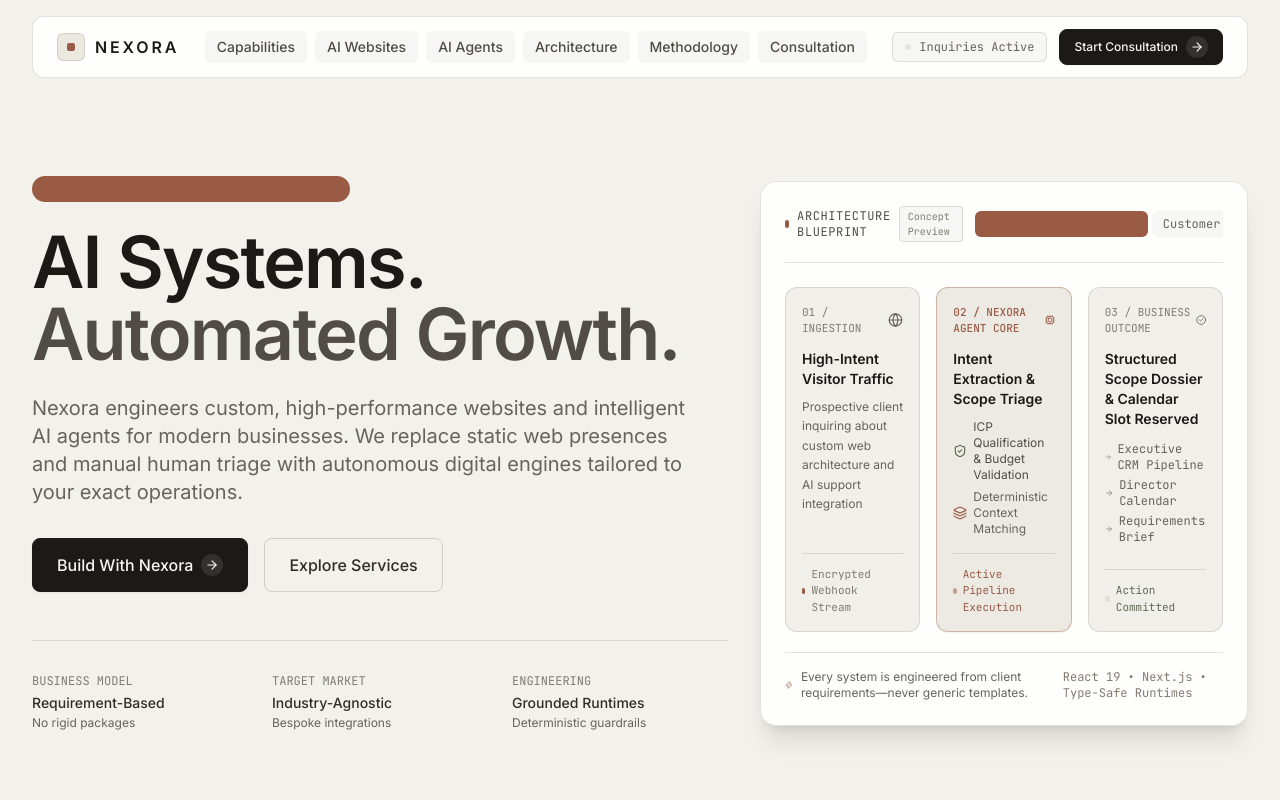
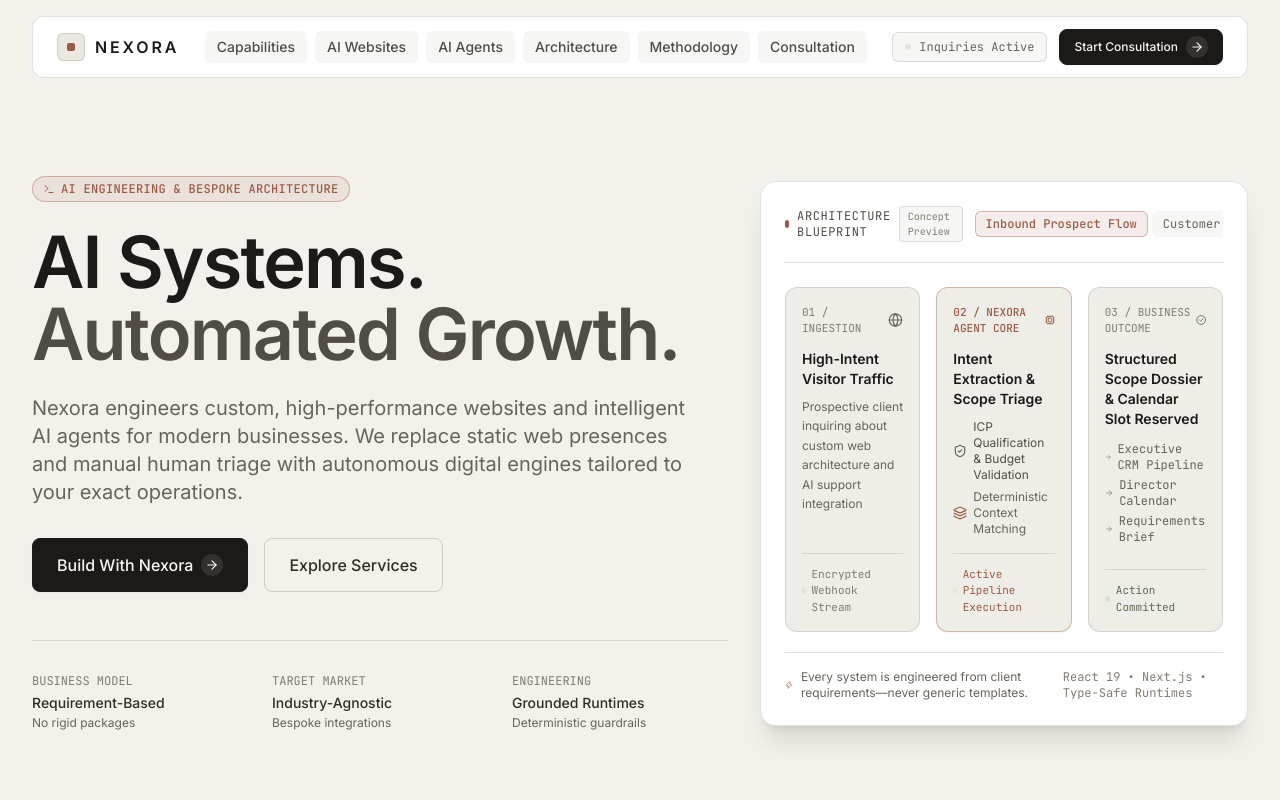
Before and after one commit to Armaan0047/nexora-ai-automations, a Next.js app: page / in a window 1280 px wide. Shown: the top 800 px of the page. Built offline with nearby package versions, Linux system fonts and the light colour scheme.

Commit message:
Tune editorial color mapping and translucent surfaces

```diff
--- a/src/app/globals.css
+++ b/src/app/globals.css
@@ -3,7 +3,6 @@
 @tailwind utilities;
 
 :root {
-  /* Nexora Editorial — warm, restrained, non-generic consultancy palette */
   --background: #f3f1eb;
   --foreground: #1b1a17;
   --surface-1: #ffffff;
@@ -28,7 +27,7 @@
   overflow-x: hidden;
 }
 
-/* Translate the previous dark-blue component vocabulary into the editorial palette. */
+/* Editorial translation of the original dark-blue component vocabulary. */
 .text-white { color: #1b1a17 !important; }
 .text-slate-950 { color: #f7f5ef !important; }
 .text-slate-300 { color: #514d46 !important; }
@@ -36,8 +35,10 @@
 .text-slate-500 { color: #827b70 !important; }
 .text-slate-200 { color: #2f2d28 !important; }
 .text-slate-100 { color: #24231f !important; }
+
 [class*="text-blue-"] { color: var(--accent) !important; }
-[class*="bg-blue-"] { background-color: var(--accent) !important; }
+[class*="bg-blue-"] { background-color: rgba(154, 91, 69, 0.10) !important; }
+[class~="bg-blue-500"] { background-color: var(--accent) !important; }
 [class*="border-blue-"] { border-color: rgba(154, 91, 69, 0.38) !important; }
 [class*="text-emerald-"] { color: var(--success) !important; }
 [class*="bg-emerald-"] { background-color: rgba(94, 107, 85, 0.12) !important; }
@@ -49,6 +50,9 @@
 .bg-surface-1 { background-color: var(--surface-1) !important; }
 .bg-surface-2 { background-color: var(--surface-2) !important; }
 .bg-surface-3 { background-color: var(--surface-3) !important; }
+[class*="bg-surface-1/"] { background-color: rgba(255, 255, 255, 0.92) !important; }
+[class*="bg-surface-2/"] { background-color: rgba(235, 232, 224, 0.78) !important; }
+[class*="bg-background/"] { background-color: rgba(243, 241, 235, 0.94) !important; }
 
 /* Primary CTA becomes restrained ink instead of a futuristic white pill. */
 .bg-white.text-slate-950 {
```
